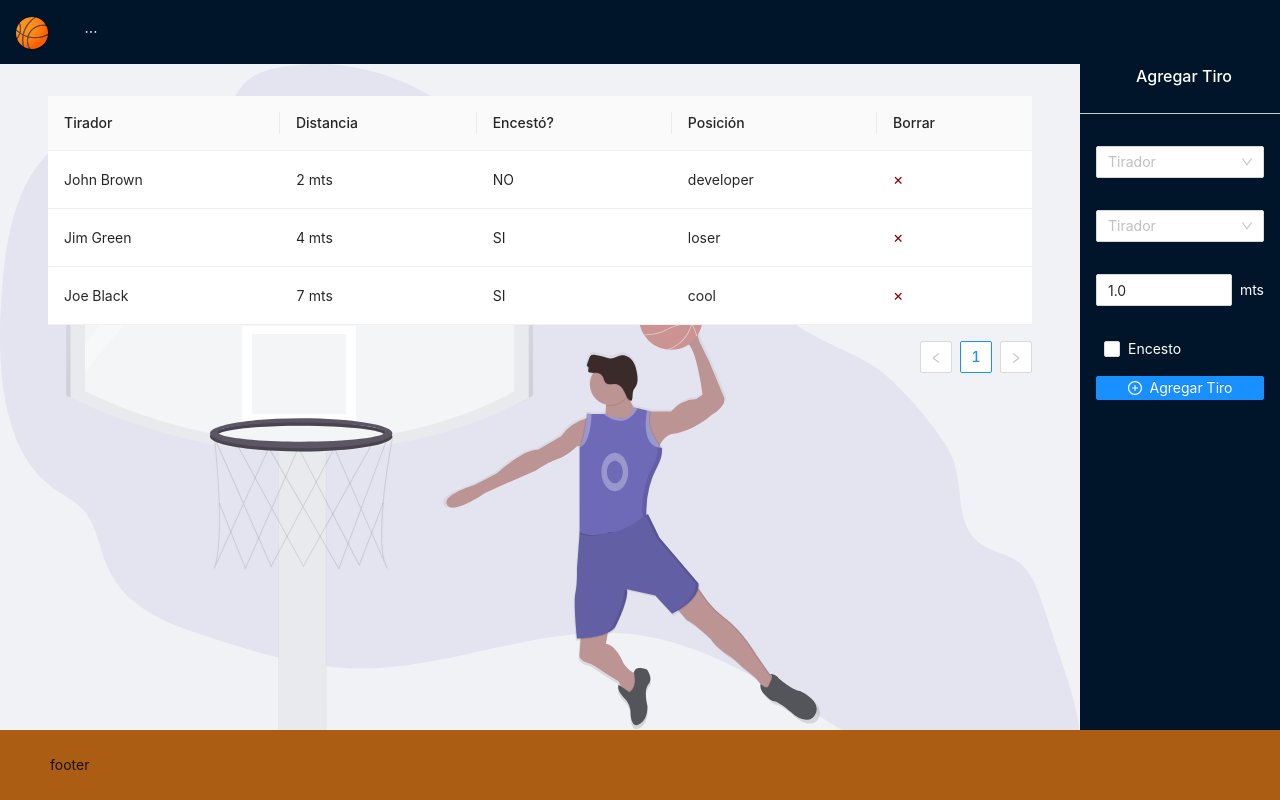
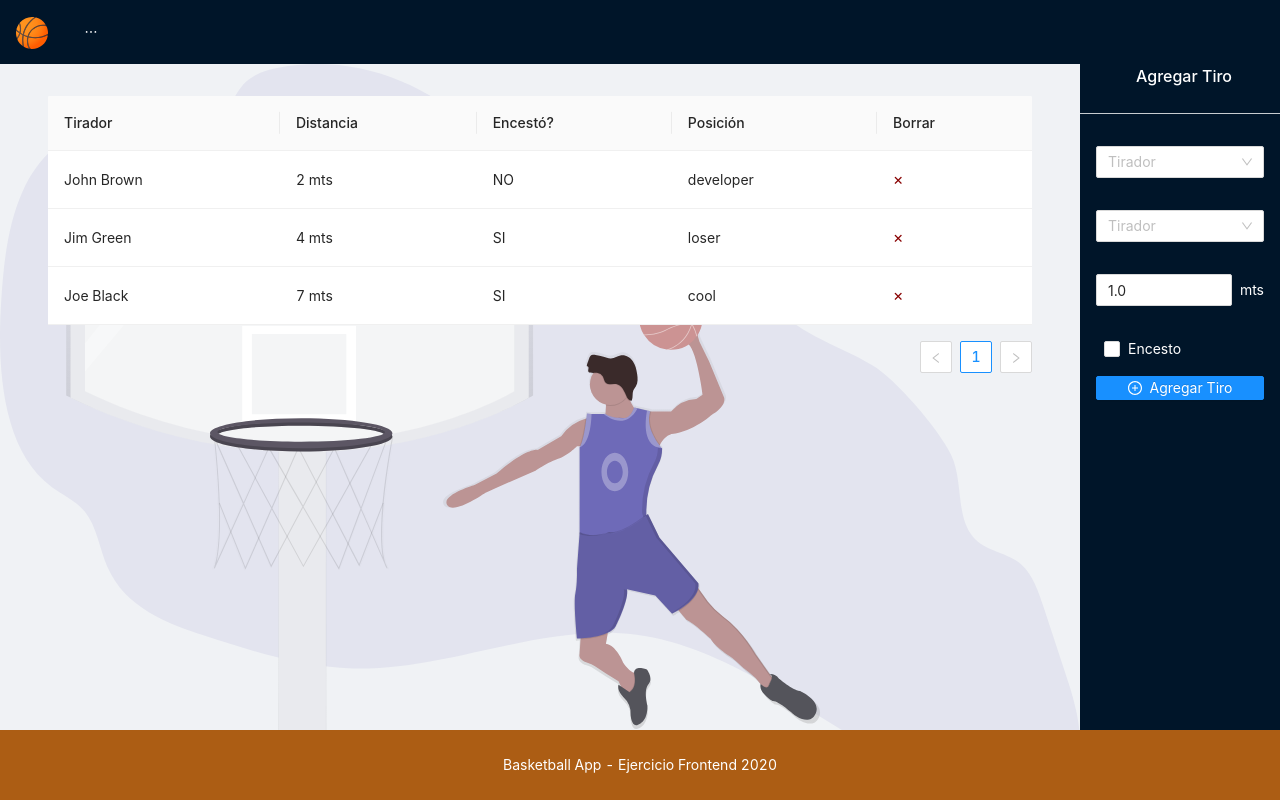
Before and after one commit to sunteago/basketball-app, a React (Create React App) app: page /#/ in a window 1280 px wide. Built offline with nearby package versions, Linux system fonts and the light colour scheme.

Commit message:
Footer ready

```diff
--- a/src/components/layout/Footer/index.js
+++ b/src/components/layout/Footer/index.js
@@ -1,6 +1,9 @@
 import React from "react";
-import classes from "./index.module.css";
 
 export default function index() {
-  return <div>footer</div>;
+  return (
+    <p style={{ color: "#fff", margin: 0, textAlign: "center" }}>
+      Basketball App - Ejercicio Frontend 2020
+    </p>
+  );
 }
--- a/src/components/layout/Footer/index.module.css
+++ /dev/null
@@ -1,3 +0,0 @@
-.Footer {
-  background: var(--accent);
-}
```
